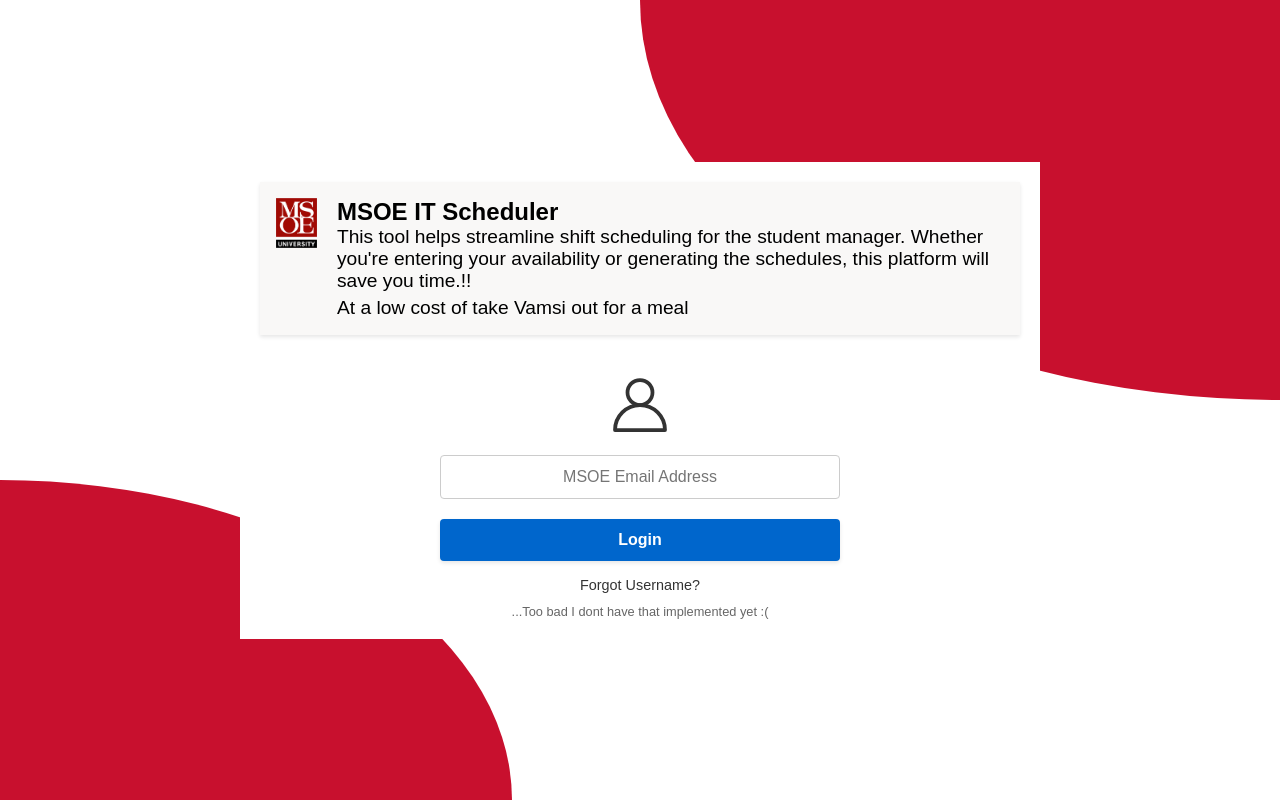
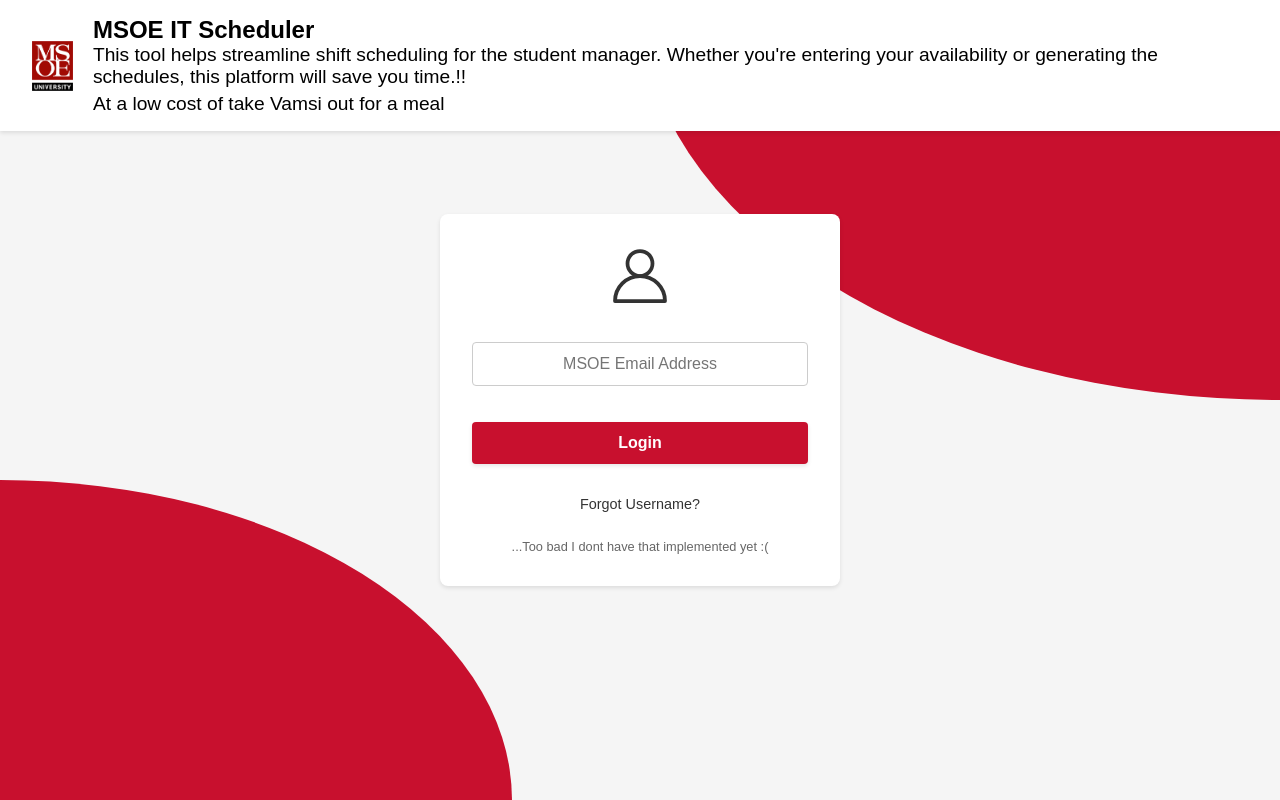
Before and after one commit to Vamsichris04/finals-scheduler, a React (Create React App) app in the folder frontend/: page / in a window 1280 px wide. Built offline with nearby package versions, Linux system fonts and the light colour scheme; no server answers.

Commit message:
Made changes to the loading page UI

```diff
--- a/frontend/src/components/Header.css
+++ b/frontend/src/components/Header.css
@@ -1,6 +1,14 @@
 .header {
-  background-color: #f9f8f7; /* MSOE gold */
-  padding: 1rem;
+  background-color: #ffffff;
+  padding: 1rem 2rem;
+  display: flex;
+  justify-content: space-between;
+  align-items: center;
+  position: fixed;
+  top: 0;
+  left: 0;
+  right: 0;
+  z-index: 1000;
   box-shadow: 0 2px 4px rgba(0, 0, 0, 0.1);
 }
 
@@ -15,6 +23,7 @@
 .logo-container {
   display: flex;
   align-items: center;
+  cursor: pointer;
   transition: transform 0.2s ease-in-out;
 }
 
@@ -22,9 +31,19 @@
   transform: scale(1.05);
 }
 
-.msoe-logo {
-  height: 50px;
-  width: auto;
+.logo {
+  height: 100px;
+  width: 100px;
+  object-fit: contain;
+
+}
+
+.header-title {
+  color: white;
+  margin: 0;
+  font-size: 1.8rem;
+  font-weight: 600;
+  margin-left: 1rem;
 }
 
 .title-container {
@@ -53,3 +72,73 @@
     font-size: 2rem;
   }
 }
+
+/* Add padding to the main content to account for fixed header */
+.user-page-content,
+.admin-page-content {
+  padding-top: 100px;
+}
+
+/* Keep login page centered */
+.login-page {
+  min-height: 100vh;
+  display: flex;
+  justify-content: center;
+  align-items: center;
+  background-color: #f5f5f5;
+}
+
+.login-container {
+  background: white;
+  padding: 2rem;
+  border-radius: 8px;
+  box-shadow: 0 2px 4px rgba(0, 0, 0, 0.1);
+  width: 100%;
+  max-width: 400px;
+  text-align: center;
+}
+
+.login-logo {
+  height: 80px;
+  margin-bottom: 1.5rem;
+}
+
+.login-title {
+  color: #333;
+  margin-bottom: 1.5rem;
+  font-size: 1.5rem;
+}
+
+.login-form {
+  display: flex;
+  flex-direction: column;
+  gap: 1rem;
+}
+
+.login-input {
+  padding: 0.75rem;
+  border: 1px solid #ddd;
+  border-radius: 4px;
+  font-size: 1rem;
+}
+
+.login-button {
+  background-color: #c8102e;
+  color: white;
+  padding: 0.75rem;
+  border: none;
+  border-radius: 4px;
+  font-size: 1rem;
+  cursor: pointer;
+  transition: background-color 0.2s;
+}
+
+.login-button:hover {
+  background-color: #a00d25;
+}
+
+.login-error {
+  color: #c8102e;
+  margin-top: 1rem;
+  font-size: 0.9rem;
+}
--- a/frontend/src/components/Header.jsx
+++ b/frontend/src/components/Header.jsx
@@ -1,33 +1,23 @@
 import React from 'react';
 import { useNavigate } from 'react-router-dom';
+import msoeLogo from '../assets/MSOE.png';
 import './Header.css';
-import msoeLogo from '../assets/MSOE.png';
 
 function Header({ onLogout }) {
   const navigate = useNavigate();
 
   const handleLogoClick = () => {
-    // Call the onLogout function if provided
     if (onLogout) {
       onLogout();
     }
-    // Navigate to login page
-    navigate('/');
+    navigate('/login');
   };
 
   return (
     <header className="header">
-      <div className="header-container">
-        <div className="logo-container" onClick={handleLogoClick} style={{ cursor: 'pointer' }}>
-          <img
-            src={msoeLogo}
-            alt="MSOE University Logo"
-            className="msoe-logo"
-          />
-        </div>
-        <div className="title-container">
-          <h1 className="title">MSOE IT Scheduler</h1>
-        </div>
+      <div className="logo-container" onClick={handleLogoClick}>
+        <img src={msoeLogo} alt="MSOE Logo" className="logo" />
+        <h1 className="header-title">MSOE IT Scheduler</h1>
       </div>
     </header>
   );
```
